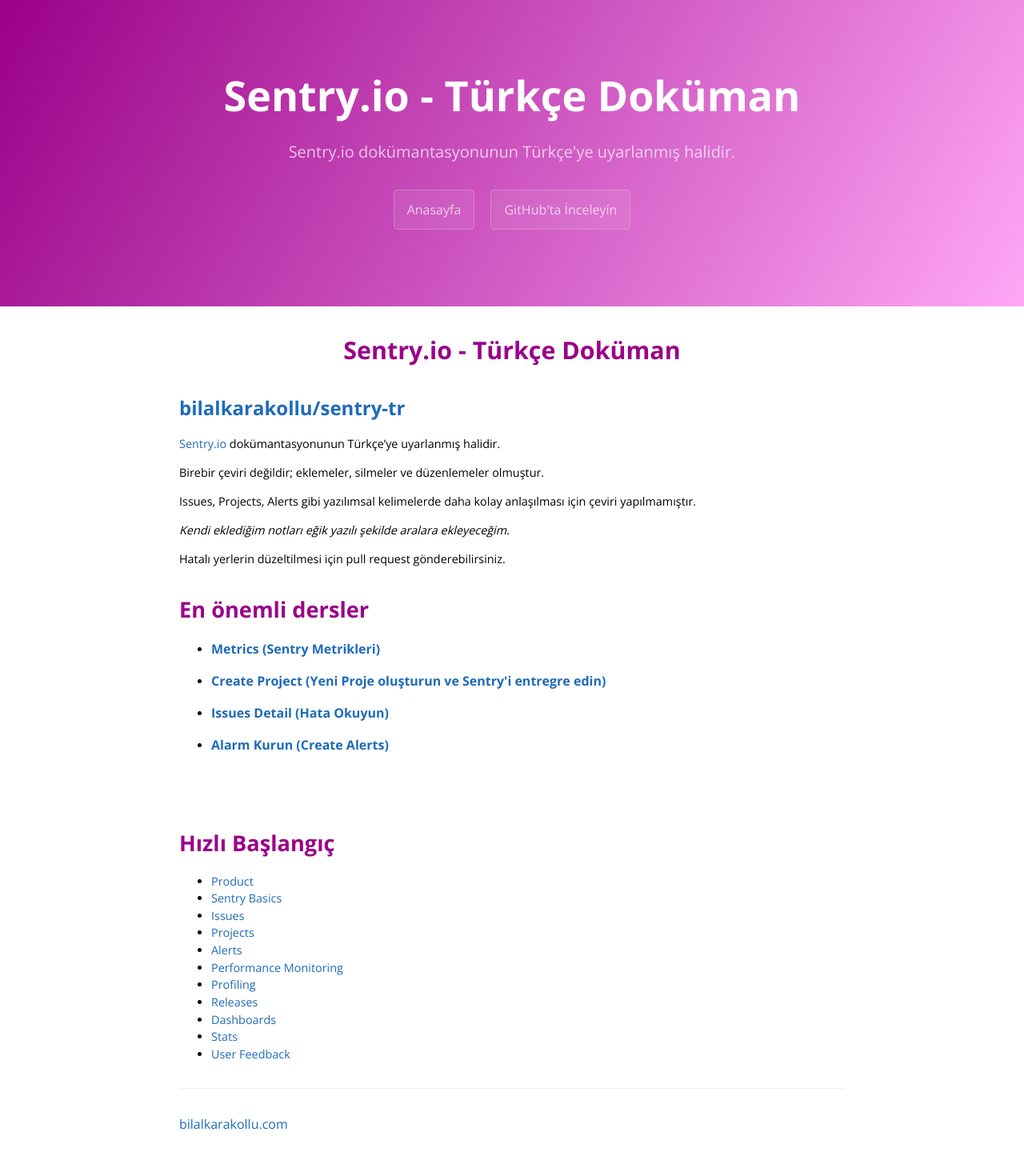
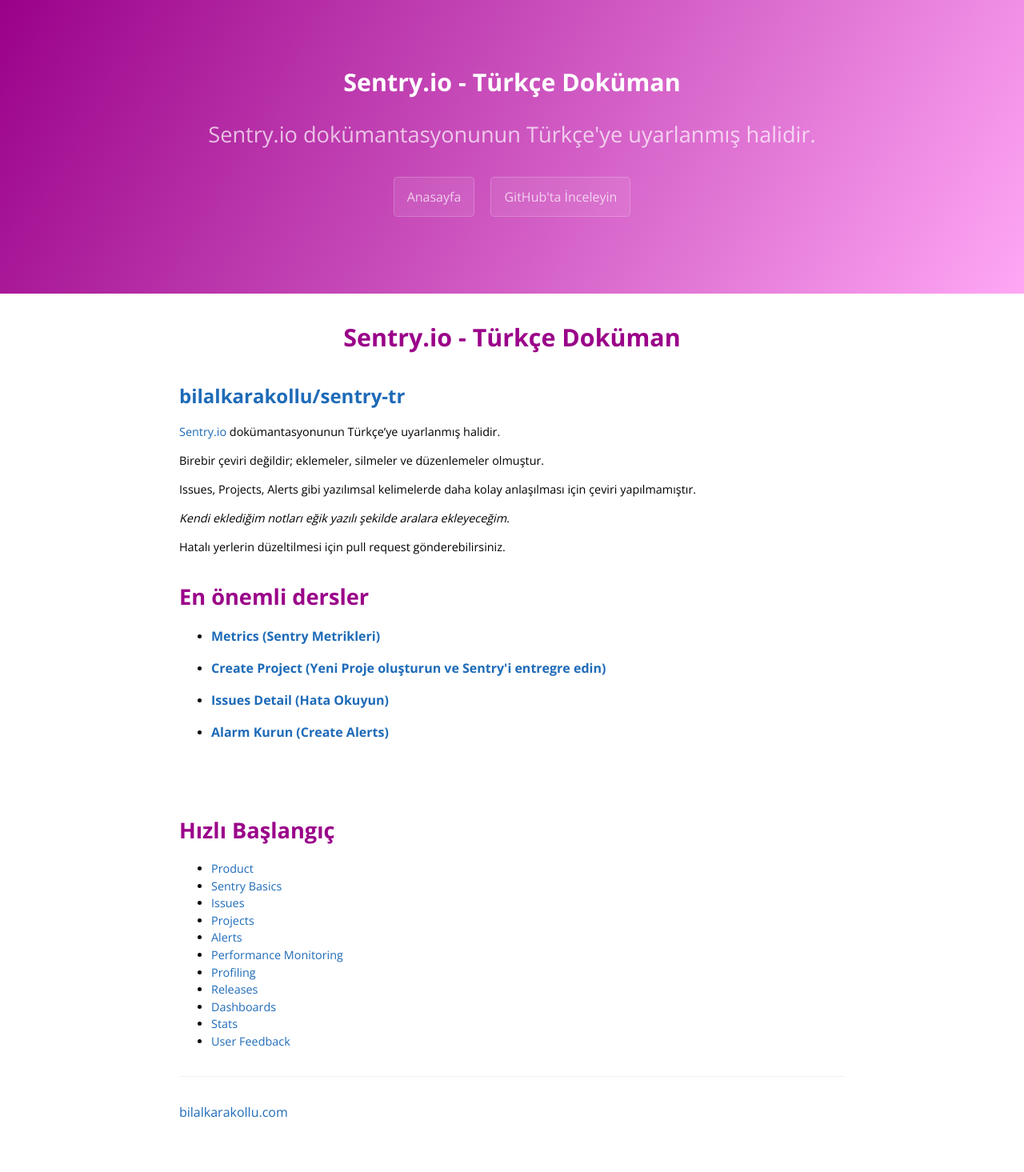
Before and after one commit to bilalkarakollu/sentry-tr, a Jekyll site: the page built from README.md, in a window 1280 px wide. Shown: the whole page at 80% size. Built offline with Jekyll 4.4.1, drawn with Linux system fonts in a browser that asks for light colours; our own code applies the rules of GitHub Pages for plain Markdown files.

Commit message:
Add new style

```diff
--- a/assets/css/style.css
+++ b/assets/css/style.css
@@ -58,23 +58,23 @@ dfn {
 }
 h1 {
   margin: 0.67em 0;
-  font-size: 1.9rem;
+  font-size: 1.9rem!important;
 }
 
 h2 {
-    font-size: 1.7rem;
+    font-size: 1.7rem!important;
 }
 
 h3 {
-    font-size: 1.5rem;
+    font-size: 1.5rem!important;
 }
 
 h4 {
-    font-size: 1.4rem;
+    font-size: 1.4rem!important;
 }
 
 h5 {
-    font-size: 1rem;
+    font-size: 1rem!important;
 }
 mark {
   background: #ff0;
@@ -550,6 +550,7 @@ a:hover {
 }
 .main-content {
   word-wrap: break-word;
+  font-size: 0.9rem!important;
 }
 .main-content :first-child {
   margin-top: 0;
@@ -559,19 +560,19 @@ a:hover {
     max-width: 64rem;
     padding: 2rem 6rem;
     margin: 0 auto;
-    font-size: 0.9rem;
+    font-size: 0.9rem!important;
   }
 }
 @media screen and (min-width: 42em) and (max-width: 64em) {
   .main-content {
     padding: 2rem 4rem;
-    font-size: 0.9rem;
+    font-size: 0.9rem!important;
   }
 }
 @media screen and (max-width: 42em) {
   .main-content {
     padding: 2rem 1rem;
-    font-size: 0.8rem;
+    font-size: 0.8rem!important;
   }
 }
 .main-content kbd {
```
Also changed, not shown: assets/css/style.scss (+21 -0 lines).
